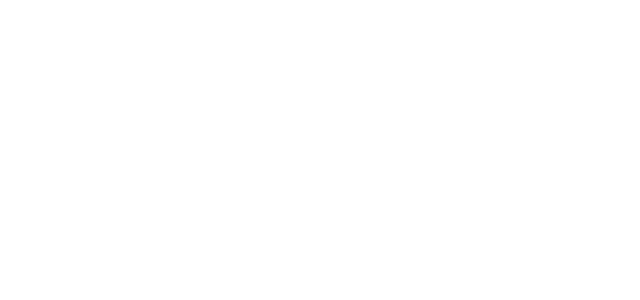
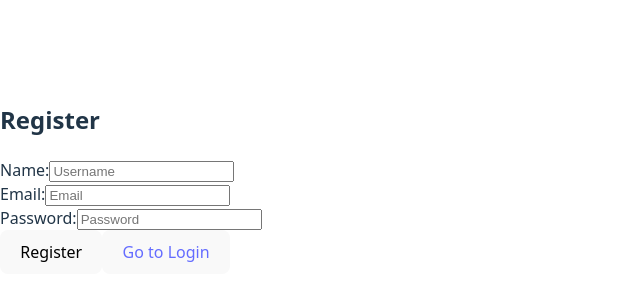
Before and after one commit to JuljaTran/WAP_GP, a React (Vite) app: page /register in a window 1280 px wide. Shown: the part 222-522 px from the top of the page, without its empty margins (0-640 px from the left). Built offline with nearby package versions, Linux system fonts and the light colour scheme; no server answers; the HTML template or start-up script is replaced by a standard one.

Commit message:
implement login and register logic in frontend

```diff
--- a/index.html
+++ b/index.html
@@ -8,6 +8,6 @@
   </head>
   <body>
     <div id="root"></div>
-    <script type="module" src="/frontend/src/main.jsx"></script>
+    <script type="module" src="./src/main.jsx"></script>
   </body>
 </html>
--- a/package.json
+++ b/package.json
@@ -14,6 +14,7 @@
     "@emotion/react": "^11.14.0",
     "@emotion/styled": "^11.14.1",
     "@mui/material": "^7.3.4",
+    "cors": "^2.8.5",
     "express": "^5.1.0",
     "express-session": "^1.18.2",
     "react": "^19.1.1",
--- a/src/App.jsx
+++ b/src/App.jsx
@@ -1,17 +1,29 @@
-import { Route, BrowserRouter as Router, Routes } from "react-router-dom";
+import { Route, BrowserRouter as Router, Routes } from "react-router-dom"
+import { useState, useEffect } from 'react'
 import Login from './pages/Login.jsx'
 import Register from './pages/Register.jsx'
 import Dashboard from './pages/Dashboard.jsx'
+import Welcome from './pages/Welcome.jsx'
 
 function App() {
+
+  const [user, setUser] = useState(null);
+
+  useEffect(() => {
+    fetch("/api/auth/me", { credentials: "include" })
+    .then(res => res.json())
+    .then(data => setUser(data))
+    .catch(() => setUser(null));
+  }, []);
 
   return (
     <>
     <Router>
       <Routes>
-        <Route path="/" element={<Dashboard />}/>
-        <Route path="/login" elemen={<Login />}/>
-        <Route path="/register" elemen={<Register />}/>
+        <Route path="/" element={<Welcome />}/>
+        <Route path="/dashboard" element={<Dashboard user={user} />}/>
+        <Route path="/login" element={<Login  setUser={setUser}/>}/>
+        <Route path="/register" element={<Register />}/>
       </Routes>
     </Router>
     </>
--- a/src/middleware/roleCheck.js
+++ b/src/middleware/roleCheck.js
@@ -1,5 +1,3 @@
-import { currentUser } from "../routing/auth.js";
-
 //Rolecheck for api access
 export default function isAdmin(req, res, next) {
     if (!req.session.user) {
--- a/src/pages/Dashboard.jsx
+++ b/src/pages/Dashboard.jsx
@@ -1,16 +1,11 @@
-import Link from "react-router-dom";
+import {Link} from "react-router-dom";
+
 
 function Dashboard() {
 
     return (
         <div className="login-container">
-            <h1>Welcome to the Dashboard</h1>
-            <button>
-                <Link to="/login">Login</Link>
-            </button>
-            <button>
-                <Link to="/register">Register</Link>
-            </button>
+            <h1>Welcome to Quizzpanda</h1>
         </div>
     )
 }
--- a/src/pages/Login.jsx
+++ b/src/pages/Login.jsx
@@ -1,32 +1,57 @@
 import { useState } from 'react'
 import { Link } from 'react-router-dom';
+import { useNavigate } from 'react-router-dom';
 
-
-function Login() {
-    const [username, setUsername] = useState('');
+function Login({setUser}) {
+    const [email, setEmail] = useState('');
     const [password, setPassword] = useState('');
     const [error, setError] = useState(null);
+    const navigate = useNavigate();
 
-    const handleSubmit = async (e) => {
+    const handleLogin = async (e) => {
         e.preventDefault();
-        const res = await Login({ email, passwprd });
-        if (res.error) {
-            return setError(res.error);
+        const url = "http://localhost:1234/api/auth/login";
+
+        try{
+            const response = await fetch(url, {
+                method: 'POST',
+                headers: {
+                    'Content-Type': 'application/json'
+                },
+                credentials: 'include',
+                body: JSON.stringify({email, password})
+            });
+
+            if (!response.ok) {
+            const errorData = await response.json();
+            throw new Error(errorData.error || 'Login failed');
         }
-    }
+
+            const result = await response.json();
+            console.log("Login successful:", result);
+            setUser(result.user);
+            navigate('/dashboard');
+
+        } catch (error) {
+            console.error("Login error:", error.message);
+            setError(error.message);
+        }
+
+    };
 
     return (
         <div className="login-container">
-            <form onSubmit={handleSubmit} className="login-form">
+            <form onSubmit={handleLogin} className="login-form">
                 <h2>Login</h2>
                 {error && <div className="error-message">{error}</div>}
                 <div className="form-group">
-                    <label htmlFor="name">Name:</label>
+                    <label htmlFor="name">Email:</label>
                     <input
-                        type="text"
+                        type="email"
                         id="name"
-                        value={username}
-                        onChange={(e) => setUsername(e.target.value)}
+                        value={email}
+                        onChange={(e) => setEmail(e.target.value)}
+                        placeholder='Email'
                         required
                     />
                 </div>
@@ -37,6 +62,7 @@
                     id="password"
                     value={password}
                     onChange={(e) => setPassword(e.target.value)}
+                    placeholder='Password'
                     required
                     />
                 </div>
--- a/src/pages/Register.jsx
+++ b/src/pages/Register.jsx
@@ -1,4 +1,5 @@
 import { useState } from 'react'
+import {Link} from "react-router-dom";
 
 function Register() {
     const [username, setUsername] = useState('');
@@ -6,21 +7,39 @@
     const [password, setPassword] = useState('');
     const [error, setError] = useState(null);
 
-    const handleSubmit = async (e) => {
+    const handleRegister = async (e) => {
         e.preventDefault();
-        setError(null);
+        const url = "http://localhost:1234/api/auth/register";
 
-        // Placeholder for actual register logic
         try {
-            console.log('Register attempt:', {name, email, password});
+            const response = await fetch(url, {
+                method: 'POST',
+                headers: {
+                    'Content-Type': 'application/json'
+                },
+                credentials: 'include',
+                body: JSON.stringify({username, email, password})
+            });
+
+            if (!response.ok) {
+                const errorData = await response.json();
+                throw new Error(errorData.error || 'Register failed');
+            }
+
+            const result = await response.json();
+            console.log("Register successful:", result);
+            alert("Registration successful! You can now log in.");
+
         } catch (error) {
-            setError('Register failed. Please try again.');
+            console.error("Register error:", error.message);
+            setError(error.message);
+
         }
     }
 
     return (
         <div className="login-container">
-            <form onSubmit={handleSubmit} className="login-form">
+            <form onSubmit={handleRegister} className="login-form">
                 <h2>Register</h2>
                 {error && <div className="error-message">{error}</div>}
 
@@ -31,6 +50,7 @@
                         id="name"
                         value={username}
                         onChange={(e) => setUsername(e.target.value)}
+                        placeholder='Username'
                         required
                     />
                 </div>
@@ -41,6 +61,7 @@
                         id="email"
                         value={email}
                         onChange={(e) => setEmail(e.target.value)}
+                        placeholder='Email'
                         required
                     />
                 </div>
@@ -51,11 +72,14 @@
                     id="password"
                     value={password}
                     onChange={(e) => setPassword(e.target.value)}
+                    placeholder='Password'
                     required
                     />
                 </div>
                 <button type="submit">Register</button>
-                <button type="button">Go to Login</button>
+                <button>
+                    <Link to="/login">Go to Login</Link>
+                </button>
             </form>
         </div>
     )
--- /dev/null
+++ b/src/pages/Welcome.jsx
@@ -0,0 +1,18 @@
+import { Link } from 'react-router-dom';
+
+function Welcome() {
+
+    return (
+        <div className="login-container">
+            <h1>Welcome to Quizzpanda</h1>
+            <button className="btn">
+                <Link to="/login" className="btn">Login</Link>
+            </button>
+            <button className="btn">
+                <Link to="/register" className="btn">Register</Link>
+            </button>
+        </div>
+    )
+}
+
+export default Welcome;
--- a/src/routing/auth.js
+++ b/src/routing/auth.js
@@ -12,15 +12,17 @@
         return res.status(400).json({ error: "User already exists"});
     }
 
-    const newUser = {id: users.lenght + 1, username, email, password, role:"user"};
+    const newUser = {id: users.length + 1, username, email, password, role:"user"};
     users.push(newUser);
     res.status(201).json({ message: "Registered successfully", username })
 });
 
 //Login
 router.post("/login", (req, res) => {
+    console.log("Body received:", req.body);
     const {email, password} = req.body;
     const user = users.find(u => u.email === email && u.password === password);
+    console.log("User found:", user);
     if (!user) {
         return res.status(401).json({ error: "Invalid credentials"});
     }
```
Also changed, not shown: app.js (+8 -0 lines), 1 other file (tests, documents, lock files or other folders).
